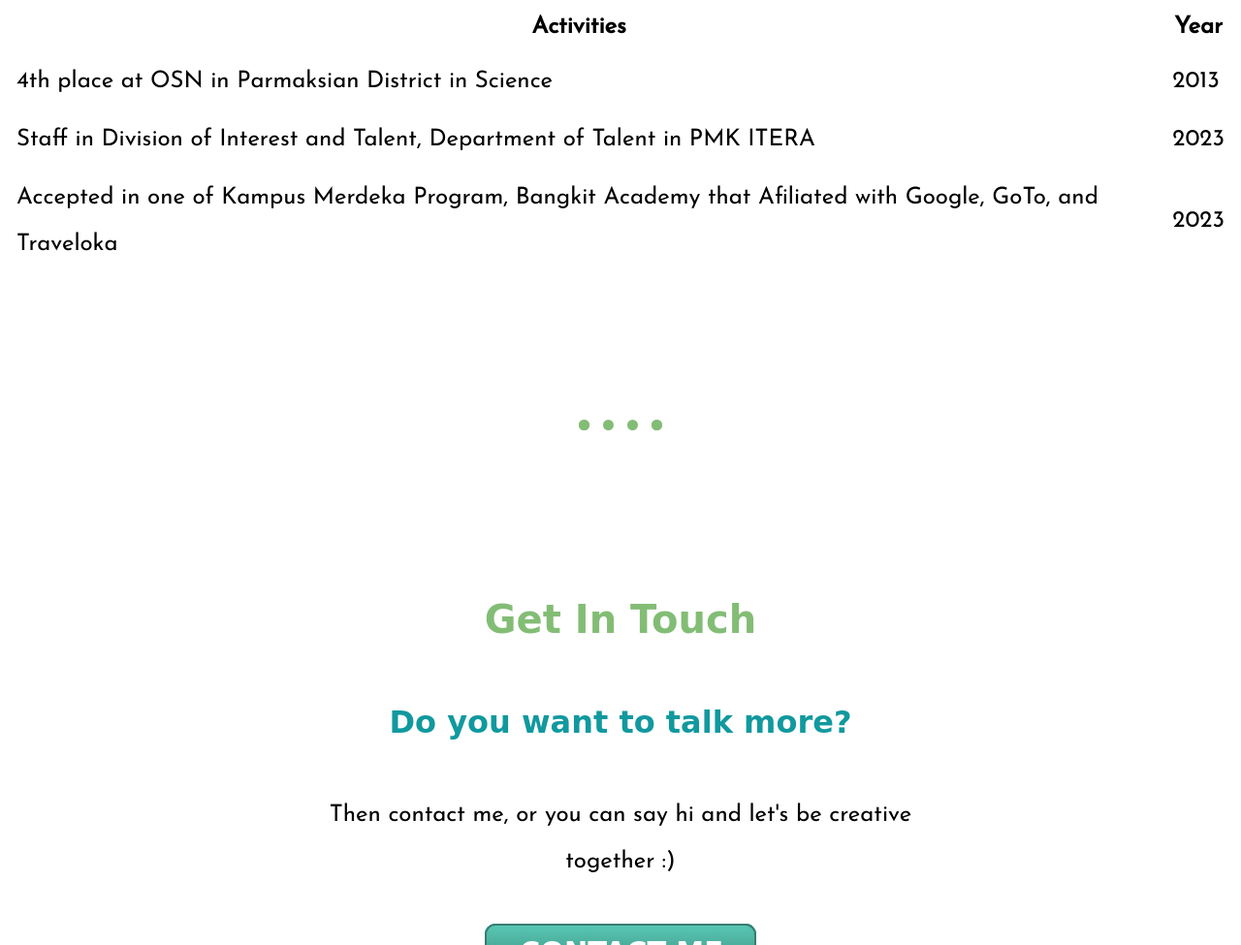
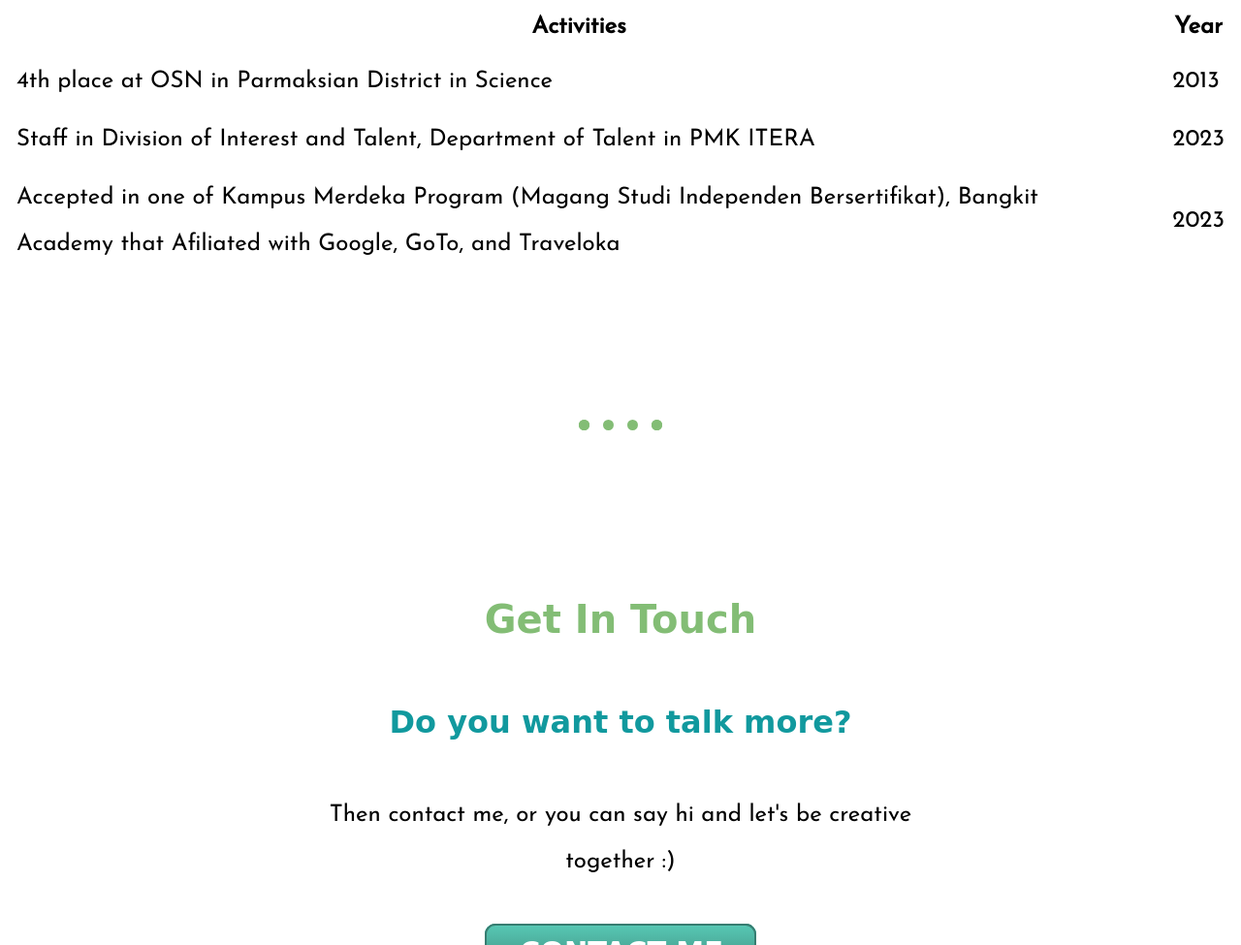
Before and after one commit to glenditosmg25/glenditosmg25.github.io, a plain HTML site: page index.html in a window 1280 px wide. Shown: the part 3916-4891 px from the top of the page at 97% size. Drawn offline with Linux system fonts and the light colour scheme; a web font is replaced by a local one.

Commit message:
Update index.html

```diff
--- a/index.html
+++ b/index.html
@@ -118,7 +118,7 @@
           <td>2023</td>
         </tr>
         <tr>
-          <td>Accepted in one of Kampus Merdeka  Program, Bangkit Academy that Afiliated with Google, GoTo, and Traveloka</td>
+          <td>Accepted in one of Kampus Merdeka  Program (Magang Studi Independen Bersertifikat), Bangkit Academy that Afiliated with Google, GoTo, and Traveloka</td>
           <td>2023</td>
         </tr>
       </table>
```
